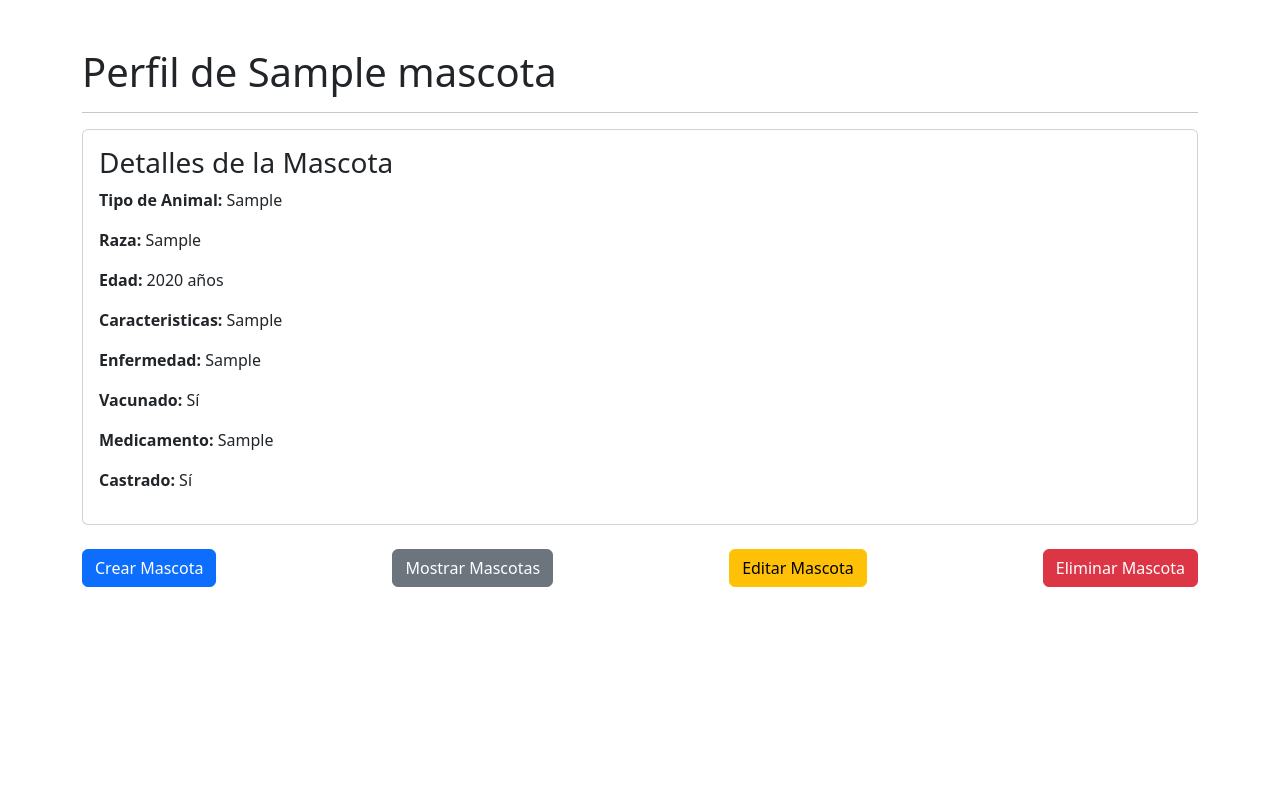
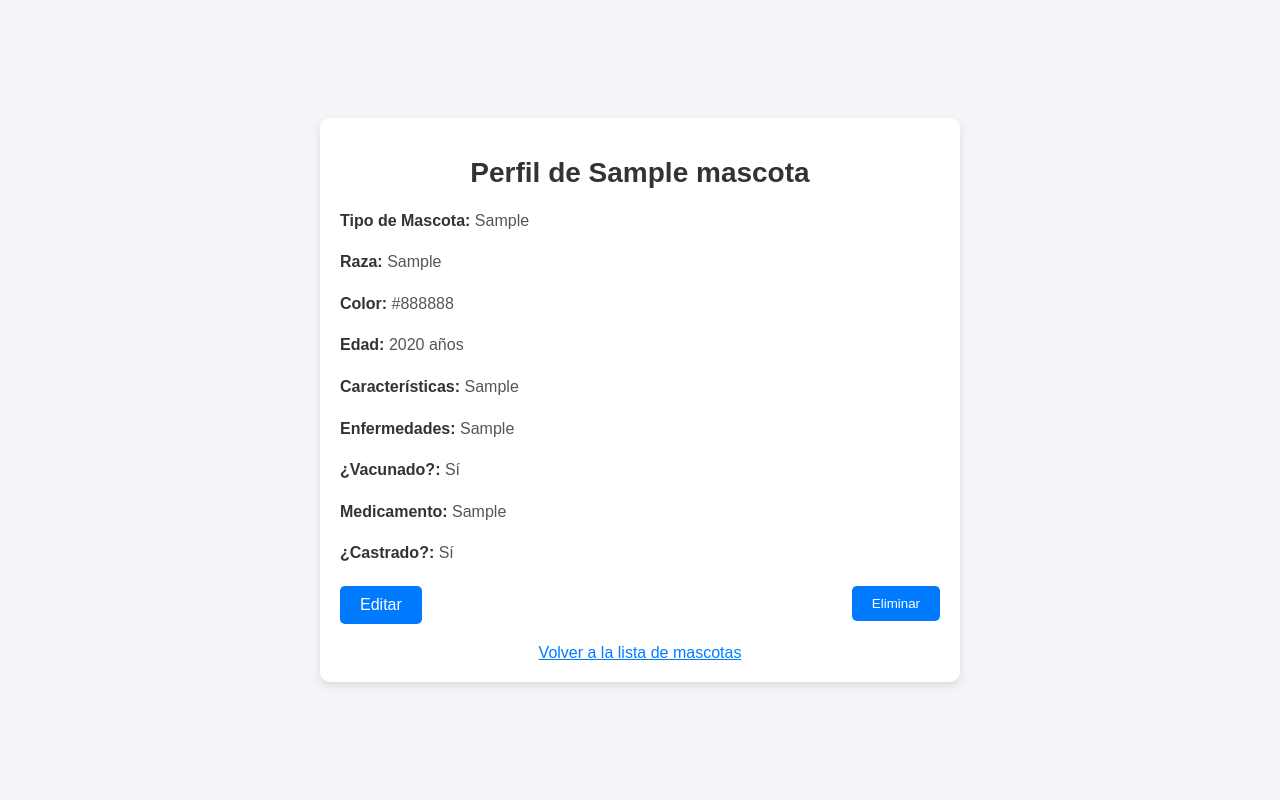
Before and after one commit to SarmientoCamila/Hallando_Huellas, a Flask app: page /mascota/1 in a window 1280 px wide. Run offline with Flask 3, Linux system fonts and the light colour scheme; tables that the repository leaves empty hold one stand-in row (values such as "Sample post"); some libraries are stand-ins or nearby versions.

Commit message:
logre arreglar error
arregle el error que me salia y puse plantillas simples para cada vista de mis mascotas. falta mejorar estilos

```diff
--- a/app.py
+++ b/app.py
@@ -183,20 +183,20 @@ def agregar_mascota():
             """, (nombre, que_mascota, raza, color, anios_mascota, caracteristicas, enfermedades, vacunado, medicamento, castrado))
             mysql.connection.commit()
             cur.close()
-            return redirect(url_for('agregar_mascota'))
-
+            return redirect(url_for('mostrar_mascotas'))  # Redirigir después de agregar
 
     return render_template("pet/registro_mascota.html", error=error)
 
 
 # Ruta para mostrar todas las mascotas
-@app.route('/pet/mostrar_mascotas')
+@app.route('/mostrar_mascotas')
 def mostrar_mascotas():
     cur = mysql.connection.cursor()
     cur.execute("SELECT * FROM mascotas")
     mascotas = cur.fetchall()
     cur.close()
-    return render_template('perfil_mascota.html', mascotas=mascotas)
+    return render_template('pet/mostrar_mascotas.html', mascotas=mascotas)
+
 
 # Ruta para mostrar el perfil de una mascota específica
 @app.route('/mascota/<int:id>', methods=['GET'])
@@ -205,7 +205,8 @@ def mostrar_mascota(id):
     cur.execute("SELECT * FROM mascotas WHERE id = %s", [id])
     mascota = cur.fetchone()
     cur.close()
-    return render_template('perfil_mascota.html', mascota=mascota)
+    return render_template('pet/perfil_mascota.html', mascota=mascota)
+
 
 # Ruta para editar los datos de una mascota
 @app.route('/mascota/<int:id>/editar', methods=['GET', 'POST'])
@@ -228,14 +229,15 @@ def editar_mascota(id):
 
         cur.execute("""
             UPDATE mascotas
-            SET nombre=%s, tipo_animal=%s, raza=%s, color=%s, anios_mascota=%s, caracteristicas=%s, enfermedades=%s, vacunado=%s, medicamento=%s, castrado=%s
+            SET nombre=%s, que_mascota=%s, raza=%s, color=%s, anios_mascota=%s, caracteristicas=%s, enfermedades=%s, vacunado=%s, medicamento=%s, castrado=%s
             WHERE id=%s
-        """, (nombre, que_mascota, raza, color, anios_mascota, caracteristicas, enfermedades, vacunado, medicamento, castrado, id ))
+        """, (nombre, que_mascota, raza, color, anios_mascota, caracteristicas, enfermedades, vacunado, medicamento, castrado, id))
         mysql.connection.commit()
         cur.close()
         return redirect(url_for('mostrar_mascota', id=id))
 
-    return render_template('editar_mascota.html', mascota=mascota)
+    return render_template('pet/editar_mascota.html', mascota=mascota)
+
 
 # Ruta para eliminar una mascota
 @app.route('/mascota/<int:id>/eliminar', methods=['POST'])
@@ -246,6 +248,7 @@ def eliminar_mascota(id):
     cur.close()
     return redirect(url_for('mostrar_mascotas'))
 
+
 # Iniciar la aplicación
 if __name__ == '__main__':
     app.run(debug=True)
--- a/static/css/style.css
+++ b/static/css/style.css
@@ -121,13 +121,13 @@ ul{
 
 .header .navbar .nav_list ul a{
 	line-height: 120%;
-	padding: 10px 15px;
+	padding: 15px 30px;
 }
 
 .header .navbar .nav_list ul{
 	position: absolute;
 	top: 0;
-	left: 50%;
+	left: 90%;
 	background-color: #fff;
 }
 
--- a/templates/index.html
+++ b/templates/index.html
@@ -6,15 +6,11 @@
     <meta name="viewport" content="width=device-width, initial-scale=1.0">
     <title>Hallando Huellas Página Oficial</title>
 
-    <!-- font awesome cdn link  -->
-    <link rel="stylesheet" href="https://cdnjs.cloudflare.com/ajax/libs/font-awesome/5.15.4/css/all.min.css">
-
     <!-- custom css file link  -->
     <link rel="stylesheet" href="static/css/style.css">
 
     <link rel="stylesheet" href="https://cdnjs.cloudflare.com/ajax/libs/font-awesome/6.1.1/css/all.min.css">
 
-    <link rel="stylesheet" href="https://fontawesome.com/icons/right-to-bracket?f=classic&s=solid">
 
 </head>
 <body>
--- a/templates/pet/perfil_mascota.html
+++ b/templates/pet/perfil_mascota.html
@@ -3,49 +3,108 @@
 <head>
     <meta charset="UTF-8">
     <meta name="viewport" content="width=device-width, initial-scale=1.0">
-    <title>Perfil de Mascota</title>
-    <link rel="stylesheet" href="https://cdn.jsdelivr.net/npm/bootstrap@5.3.0/dist/css/bootstrap.min.css">
+    <title>Perfil de {{ mascota.nombre }}</title>
+    <style>
+        body {
+            font-family: 'Arial', sans-serif;
+            background-color: #f4f4f9;
+            margin: 0;
+            padding: 0;
+            display: flex;
+            justify-content: center;
+            align-items: center;
+            height: 100vh;
+        }
+
+        .container {
+            background-color: #fff;
+            border-radius: 10px;
+            box-shadow: 0 4px 8px rgba(0, 0, 0, 0.1);
+            padding: 20px;
+            max-width: 600px;
+            width: 100%;
+        }
+
+        h1 {
+            text-align: center;
+            color: #333;
+            font-size: 28px;
+        }
+
+        p {
+            color: #555;
+            line-height: 1.6;
+            font-size: 16px;
+        }
+
+        .details {
+            margin-bottom: 20px;
+        }
+
+        strong {
+            color: #333;
+        }
+
+        .buttons {
+            display: flex;
+            justify-content: space-between;
+            margin-top: 20px;
+        }
+
+        .buttons a, .buttons button {
+            padding: 10px 20px;
+            border-radius: 5px;
+            text-decoration: none;
+            background-color: #007bff;
+            color: white;
+            border: none;
+            cursor: pointer;
+            transition: background-color 0.3s ease;
+        }
+
+        .buttons a:hover, .buttons button:hover {
+            background-color: #0056b3;
+        }
+
+        .buttons form {
+            display: inline;
+        }
+
+        .delete-btn {
+            background-color: #dc3545;
+        }
+
+        .delete-btn:hover {
+            background-color: #c82333;
+        }
+    </style>
 </head>
 <body>
-
-<div class="container mt-5">
+    <div class="container">
         <h1>Perfil de {{ mascota.nombre }}</h1>
 
-    <hr>
-
-    <div class="card mb-4">
-        <div class="card-body">
-            <h3>Detalles de la Mascota</h3>
-            <p><strong>Tipo de Animal:</strong> {{ mascota.que_mascota }}</p>
+        <div class="details">
+            <p><strong>Tipo de Mascota:</strong> {{ mascota.que_mascota }}</p>
             <p><strong>Raza:</strong> {{ mascota.raza }}</p>
+            <p><strong>Color:</strong> {{ mascota.color }}</p>
             <p><strong>Edad:</strong> {{ mascota.anios_mascota }} años</p>
-            <p><strong>Caracteristicas:</strong> {{ mascota.caracteristicas }}</p>
-            <p><strong>Enfermedad:</strong> {{ mascota.enfermedades }}</p>
-            <p><strong>Vacunado:</strong> {{ 'Sí' if mascota.vacunado else 'No' }}</p>
+            <p><strong>Características:</strong> {{ mascota.caracteristicas }}</p>
+            <p><strong>Enfermedades:</strong> {{ mascota.enfermedades }}</p>
+            <p><strong>¿Vacunado?:</strong> {{ 'Sí' if mascota.vacunado else 'No' }}</p>
             <p><strong>Medicamento:</strong> {{ mascota.medicamento }}</p>
-            <p><strong>Castrado:</strong> {{ 'Sí' if mascota.castrado else 'No' }}</p>
-
-
-
-        </div>
+            <p><strong>¿Castrado?:</strong> {{ 'Sí' if mascota.castrado else 'No' }}</p>
         </div>
 
-    <div class="d-flex justify-content-between">
-        <a href="{{ url_for('agregar_mascota') }}"class="btn btn-primary">Crear Mascota</a>
-        <a href="{{ url_for('mostrar_mascotas') }}" class="btn btn-secondary">Mostrar Mascotas</a>
-        <a href="{{ url_for('editar_mascota', id=mascota.id) }}" class="btn btn-warning">Editar Mascota</a>
-
-        <!-- Formulario para eliminar mascota -->
-        <form action="{{ url_for('eliminar_mascota', id=mascota.id) }}" method="POST" style="display: inline;">
-            <button type="submit" class="btn btn-danger" onclick="return confirm('¿Estás seguro de que quieres eliminar esta mascota?');">
-                Eliminar Mascota
-            </button>
-
+        <div class="buttons">
+            <a href="{{ url_for('editar_mascota', id=mascota.id) }}">Editar</a>
+            <form action="{{ url_for('eliminar_mascota', id=mascota.id) }}" method="POST">
+                <button type="submit" class="delete-btn">Eliminar</button>
             </form>
         </div>
 
+        <div style="text-align:center; margin-top: 20px;">
+            <a href="{{ url_for('mostrar_mascotas') }}" style="text-decoration: underline; color: #007bff;">Volver a la lista de mascotas</a>
         </div>
-
-<script src="https://cdn.jsdelivr.net/npm/bootstrap@5.3.0/dist/js/bootstrap.bundle.min.js"></script>
+    </div>
 </body>
 </html>
```
Also changed, not shown: hallando_huellas.sql (+9 -11 lines), templates/pet/editar_mascota.html (added, +126 -0 lines), templates/pet/mostrar_mascotas.html (added, +113 -0 lines), templates/pet/registro_mascota.html (+38 -51 lines). Lines whose indentation alone changed are shown as unchanged.
